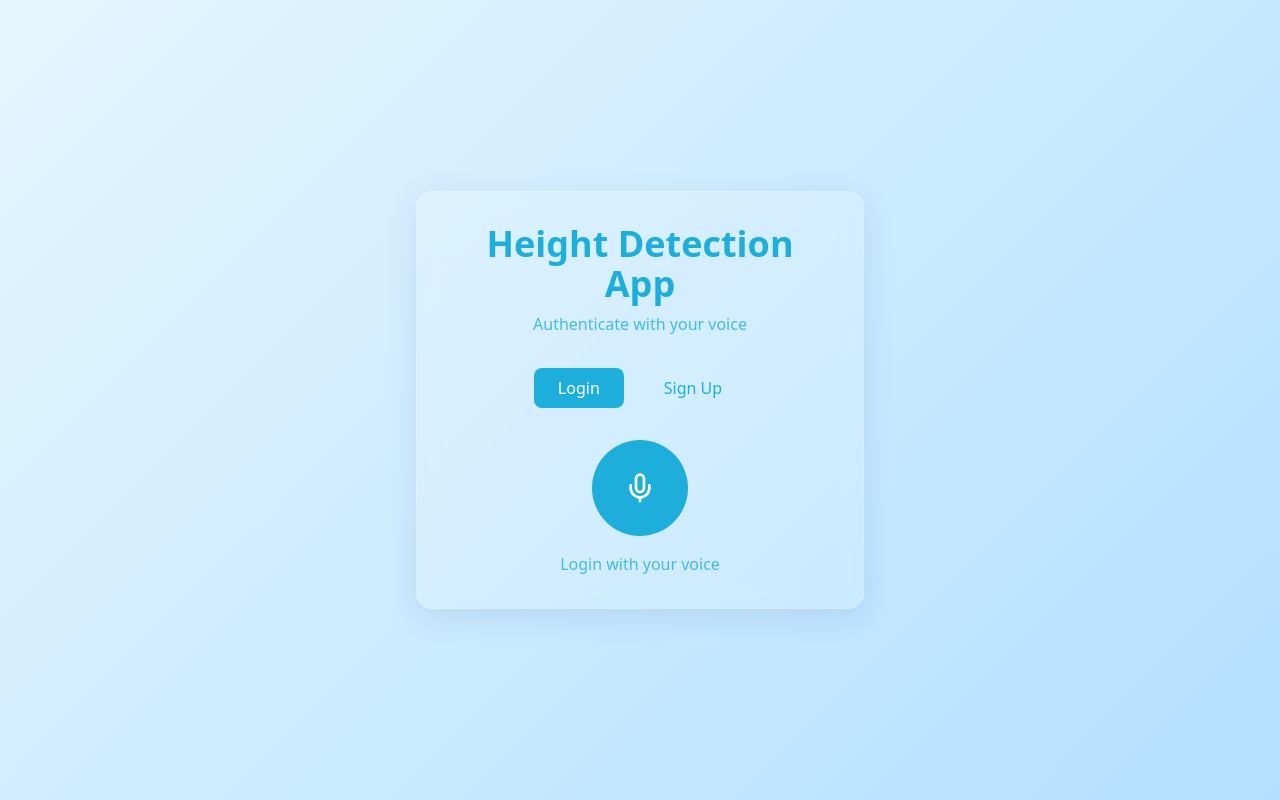
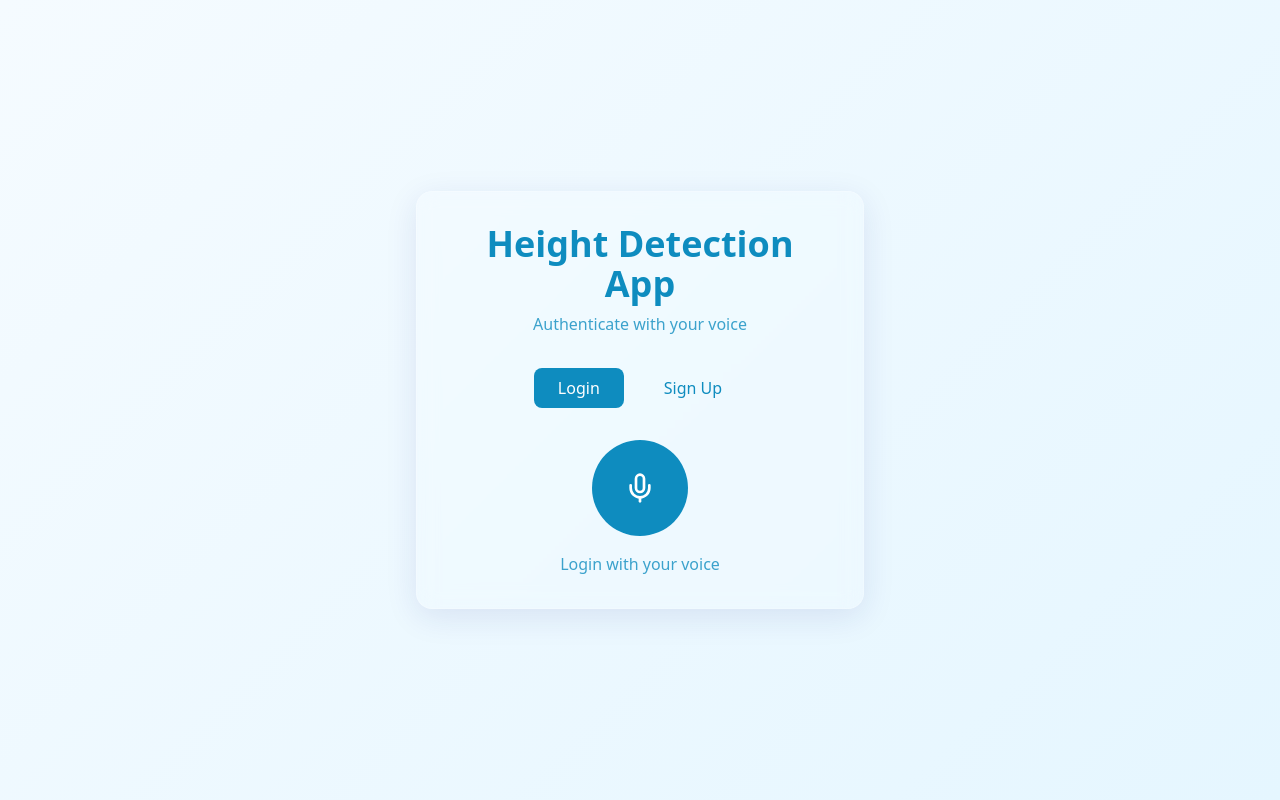
Before and after one commit to sahityadubey28/height-detection, a React (Vite) app: page / in a window 1280 px wide. Built offline with nearby package versions, Linux system fonts and the light colour scheme.

Commit message:
Update background and text colors
Changed the background color to a lighter shade and adjusted the text colors to be slightly darker for improved readability.
[skip gpt_engineer]

```diff
--- a/src/index.css
+++ b/src/index.css
@@ -4,33 +4,33 @@
 
 @layer base {
   :root {
-    --background: 200 100% 95%;
-    --foreground: 200 80% 20%;
+    --background: 200 100% 98%;
+    --foreground: 200 80% 15%;
 
     --card: 0 0% 100%;
-    --card-foreground: 200 80% 20%;
+    --card-foreground: 200 80% 15%;
 
     --popover: 0 0% 100%;
-    --popover-foreground: 200 80% 20%;
+    --popover-foreground: 200 80% 15%;
 
-    --primary: 200 80% 20%;
+    --primary: 200 80% 15%;
     --primary-foreground: 0 0% 100%;
 
-    --secondary: 200 100% 95%;
-    --secondary-foreground: 200 80% 20%;
+    --secondary: 200 100% 98%;
+    --secondary-foreground: 200 80% 15%;
 
-    --muted: 200 100% 95%;
-    --muted-foreground: 200 80% 20%;
+    --muted: 200 100% 98%;
+    --muted-foreground: 200 80% 15%;
 
-    --accent: 200 100% 95%;
-    --accent-foreground: 200 80% 20%;
+    --accent: 200 100% 98%;
+    --accent-foreground: 200 80% 15%;
 
     --destructive: 0 84.2% 60.2%;
     --destructive-foreground: 0 0% 100%;
 
-    --border: 200 80% 20%;
-    --input: 200 80% 20%;
-    --ring: 200 80% 20%;
+    --border: 200 80% 15%;
+    --input: 200 80% 15%;
+    --ring: 200 80% 15%;
 
     --radius: 0.5rem;
   }
@@ -41,8 +41,8 @@
     @apply border-border;
   }
   body {
-    @apply bg-[#E5F6FF] text-foreground;
-    background: linear-gradient(135deg, #E5F6FF 0%, #B3E0FF 100%);
+    @apply bg-[#F5FBFF] text-foreground;
+    background: linear-gradient(135deg, #F5FBFF 0%, #E5F6FF 100%);
     min-height: 100vh;
   }
 }
--- a/tailwind.config.ts
+++ b/tailwind.config.ts
@@ -25,16 +25,16 @@ export default {
         background: "hsl(var(--background))",
         foreground: "hsl(var(--foreground))",
         primary: {
-          DEFAULT: "#1EAEDB",
+          DEFAULT: "#0E8CBF",
           foreground: "#FFFFFF",
         },
         secondary: {
-          DEFAULT: "#33C3F0",
+          DEFAULT: "#1EAEDB",
           foreground: "#FFFFFF",
         },
         card: {
           DEFAULT: "rgba(255, 255, 255, 0.15)",
-          foreground: "#1EAEDB",
+          foreground: "#0E8CBF",
         },
         destructive: {
           DEFAULT: "hsl(var(--destructive))",
@@ -45,7 +45,7 @@ export default {
           foreground: "hsl(var(--muted-foreground))",
         },
         accent: {
-          DEFAULT: "#0EA5E9",
+          DEFAULT: "#0A7CAF",
           foreground: "#FFFFFF",
         },
       },
```
